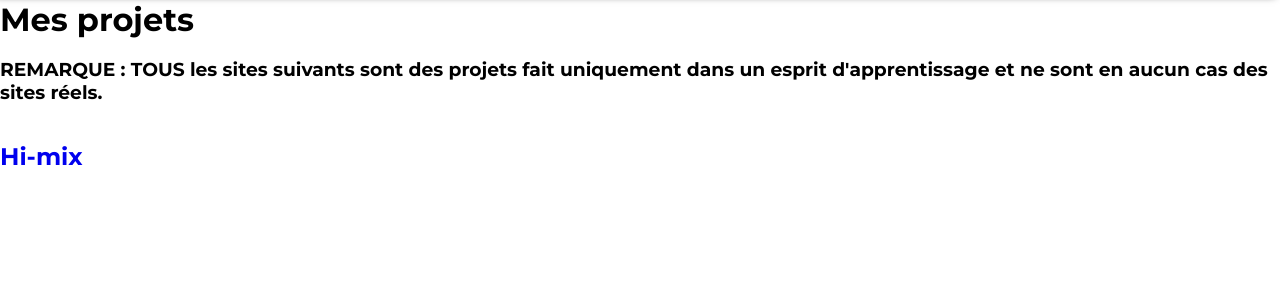
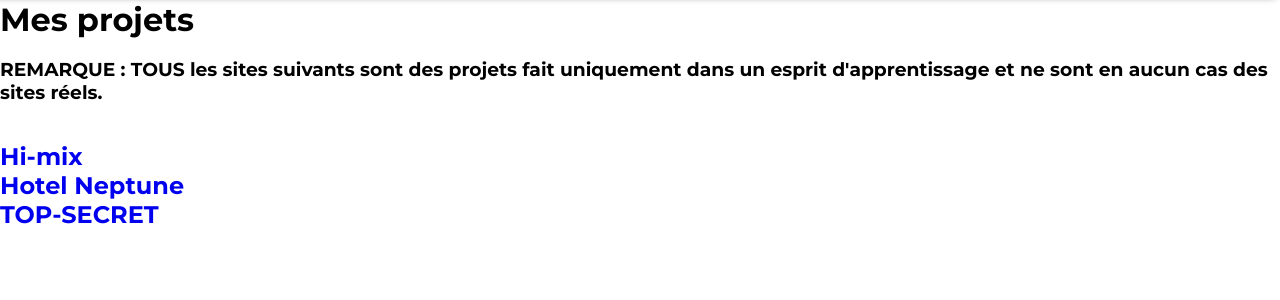
Before and after one commit to Enzobu/enzo-palermo.com, a PHP site: page /projets in a window 1280 px wide. Shown: the part 51-351 px from the top of the page. Run offline with PHP 8.4, Linux system fonts and the light colour scheme.

Commit message:
update projet

```diff
--- a/projets/index.php
+++ b/projets/index.php
@@ -17,6 +17,8 @@
     </h3>
     <br><br>
     <h2><a href="/projets/hi-mix" target="blank" style="a { color: #000; }">Hi-mix</a></h2>
+    <h2><a href="/projets/hotel-neptune" target="blank" style="a { color: #000; }">Hotel Neptune</a></h2>
+    <h2><a href="/projets/bts-lycee-jean-rostand" target="blank" style="a { color: #000; }">TOP-SECRET</a></h2>
 
 </body>
 </html>
```
